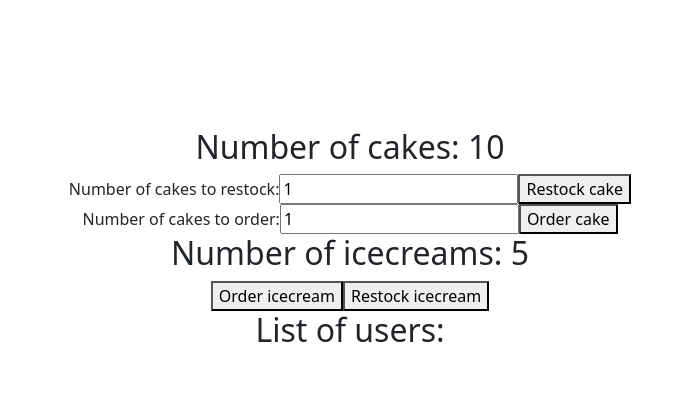
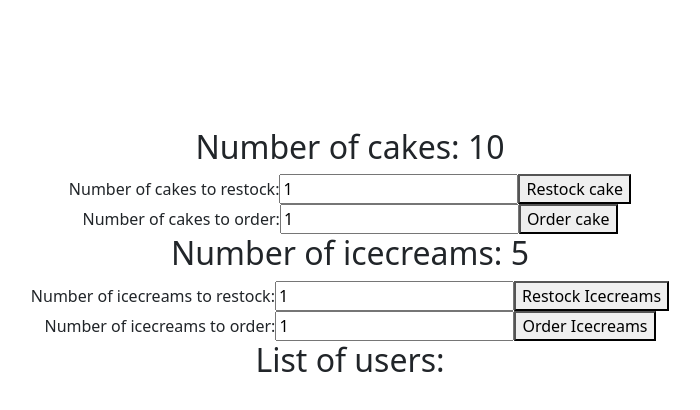
Before and after one commit to friendly-misanthrope/react-toolkit-redux, a React (Vite) app: page / in a window 1280 px wide. Shown: the top 410 px of the page, without its empty margins (290-990 px from the left). Built offline with nearby package versions, Linux system fonts and the light colour scheme.

Commit message:
Added ability to order & restock user-defined number of icecreams

```diff
--- a/src/features/icecream/IcecreamView.jsx
+++ b/src/features/icecream/IcecreamView.jsx
@@ -1,15 +1,57 @@
 import { useSelector, useDispatch } from "react-redux";
 import { ordered, restocked } from "./icecreamSlice";
+import { useCallback, useState } from "react";
 
 const IcecreamView = () => {
   const numIcecreams = useSelector((state) => state.icecream.numIcecreams);
   const dispatch = useDispatch();
 
+  const [icecreams, setIcecreams] = useState({
+    restock: 1,
+    order: 1
+  });
+
+  const changeHandler = (e) => {
+    setIcecreams(prevState => { return {
+      ...prevState, [e.target.name]: parseInt(e.target.value)
+    } });
+  }
+
+  const restockHandler = (e) => {
+    e.preventDefault();
+    dispatch(restocked(parseInt(icecreams.restock)));
+    setIcecreams({
+      restock: 1,
+      order: 1
+    });
+  }
+
+  const orderHandler = (e) => {
+    e.preventDefault();
+    dispatch(ordered(parseInt(icecreams.order)));
+    setIcecreams({
+      restock: 1,
+      order: 1
+    });
+  }
+
   return (
     <div>
       <h2>Number of icecreams: {numIcecreams}</h2>
-      <button onClick={() => dispatch(ordered(1))}>Order icecream</button>
-      <button onClick={() => dispatch(restocked(5))}>Restock icecream</button>
+      <div>
+        <form>
+          <label htmlFor="restock">Number of icecreams to restock:</label>
+          <input type="number" name="restock" value={parseInt(icecreams.restock)} onChange={changeHandler} />
+          <button onClick={restockHandler}>Restock Icecreams</button>
+        </form>
+      </div>
+      <div>
+        <form>
+          <label htmlFor="order">Number of icecreams to order:</label>
+          <input type="number" name="order" value={parseInt(icecreams.order)} onChange={changeHandler} />
+          <button onClick={orderHandler}>Order Icecreams</button>
+        </form>
+      </div>
     </div>
   );
 }
```
